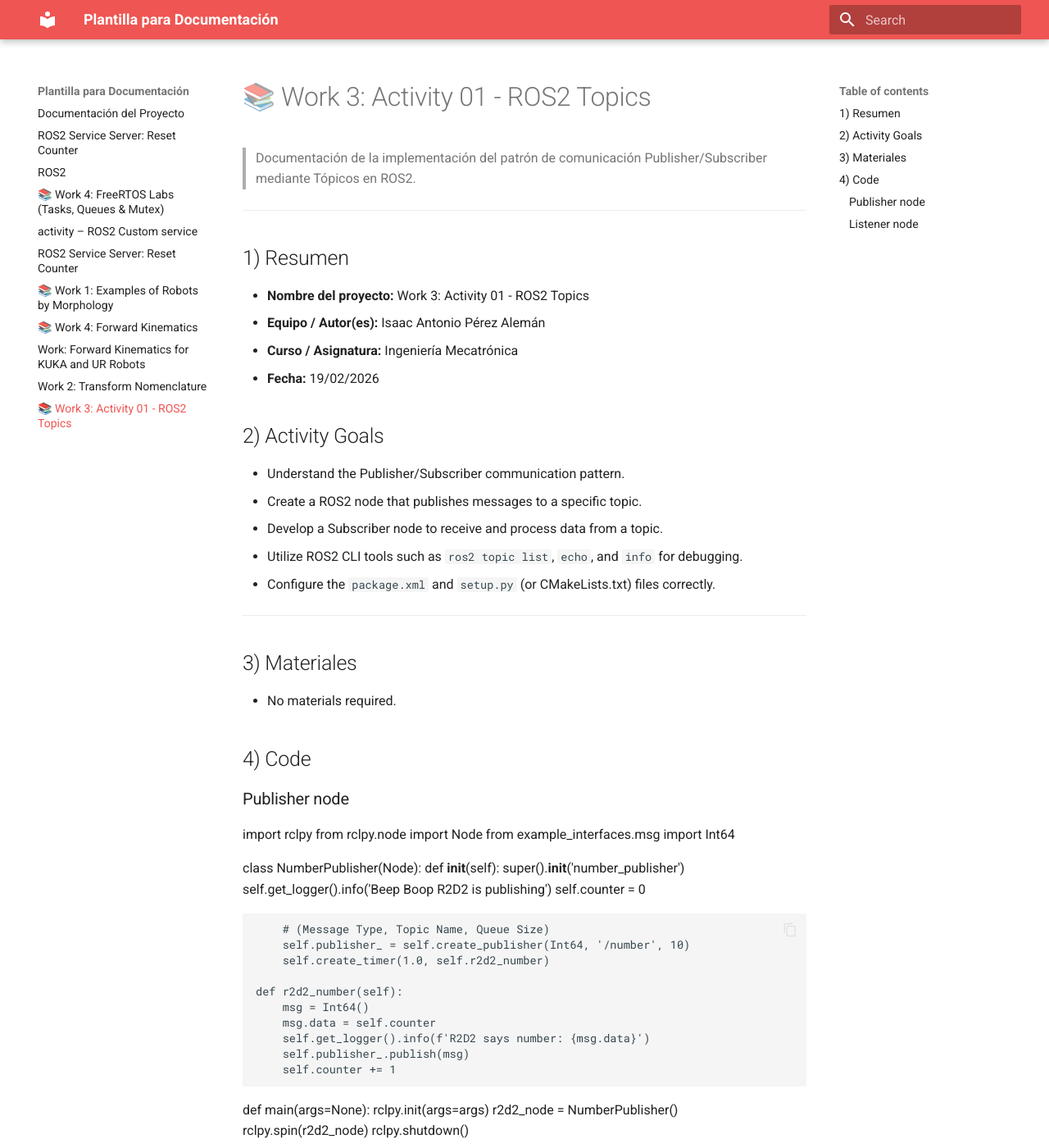
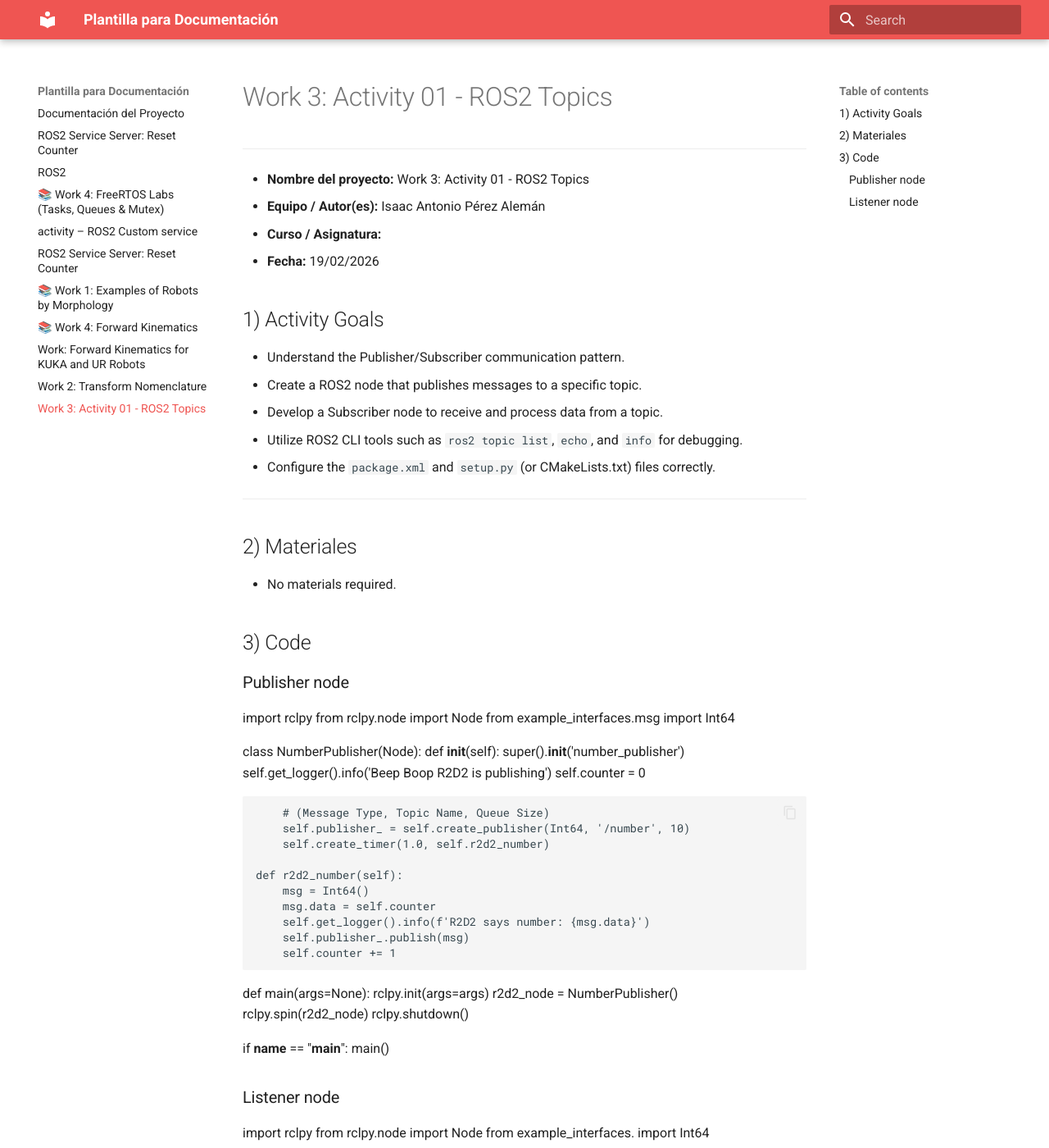
Before and after one commit to Isaacan123/Robotica, an MkDocs documentation site: the page built from docs/work03.md, in a window 1280 px wide and 1400 px high. Shown: the whole window at 82% size. Built offline with MkDocs 1.6.1 and Material for MkDocs 9.7.7, drawn with Linux system fonts in a browser that asks for light colours.

Commit message:
Add files via upload

```diff
--- a/docs/work03.md
+++ b/docs/work03.md
@@ -1,18 +1,16 @@
-# 📚 Work 3: Activity 01 - ROS2 Topics
-
-> Documentación de la implementación del patrón de comunicación Publisher/Subscriber mediante Tópicos en ROS2.
+# Work 3: Activity 01 - ROS2 Topics
 
 ---
 
-## 1) Resumen
+
 
 - **Nombre del proyecto:** Work 3: Activity 01 - ROS2 Topics
 - **Equipo / Autor(es):** Isaac Antonio Pérez Alemán
-- **Curso / Asignatura:** Ingeniería Mecatrónica
+- **Curso / Asignatura:**
 - **Fecha:** 19/02/2026
 
 
-## 2) Activity Goals
+## 1) Activity Goals
 
 -  Understand the Publisher/Subscriber      communication pattern.
   - Create a ROS2 node that publishes messages to a specific topic.
@@ -22,10 +20,10 @@
 
 ---
 
-## 3) Materiales
+## 2) Materiales
 - No materials required.
 
-## 4) Code
+## 3) Code
 ### Publisher node
 
 
@@ -96,3 +94,8 @@
 if name == 'main': main() with the two codes, we have our program:
 
 ![Successive Rotations around Fixed Axes to 45 degrees](14.png)
+
+![Diagrama del sistema](recursos/imgs/14.png)
+
+<!-- Control de tamaño usando HTML (cuando se requiera) -->
+<img src="../recursos/imgs/14.png" alt="Diagrama del sistema" width="420">
```
